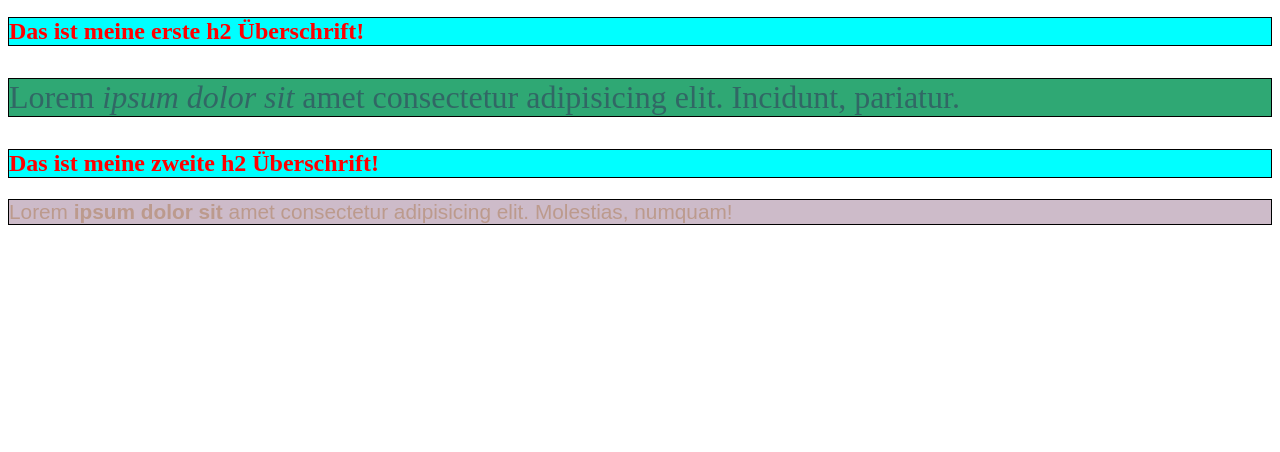
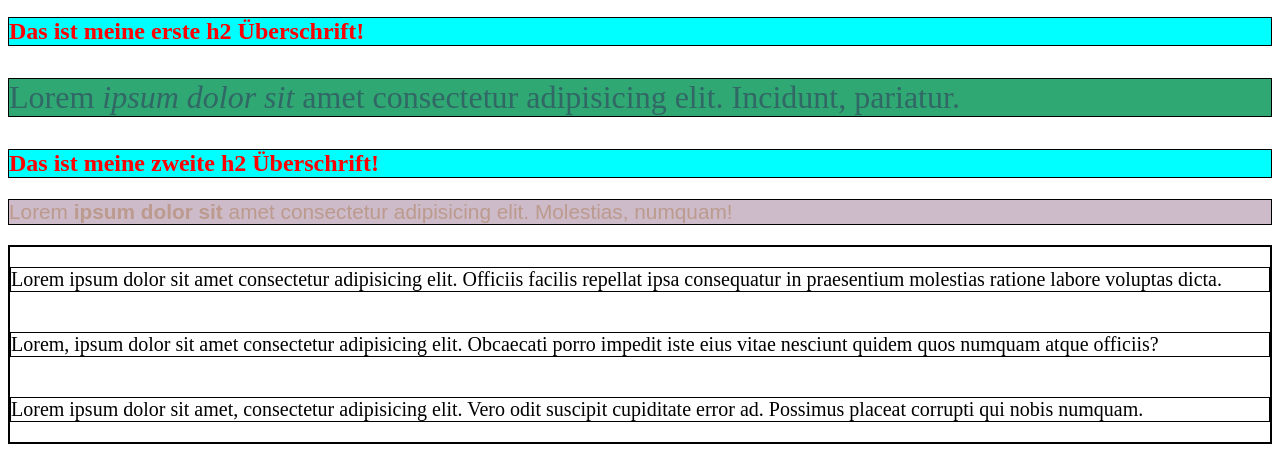
Before and after one commit to QuentinKleinert/Multimedia, a plain HTML site: page Seminar 2/index.html in a window 1280 px wide. Shown: the part 519-971 px from the top of the page. Before the commit the page ends 800 px from the top, so only its background shows below. Drawn offline with Linux system fonts and the light colour scheme.

Commit message:
Übung 2 - Aufgabe 3

```diff
--- a/Seminar 2/index.html
+++ b/Seminar 2/index.html
@@ -54,5 +54,22 @@
       Lorem <b>ipsum dolor sit</b> amet consectetur adipisicing elit. Molestias,
       numquam!
     </p>
+    <div class="flex-container">
+      <p class="flex-item">
+        Lorem ipsum dolor sit amet consectetur adipisicing elit. Officiis
+        facilis repellat ipsa consequatur in praesentium molestias ratione
+        labore voluptas dicta.
+      </p>
+      <p class="flex-item">
+        Lorem, ipsum dolor sit amet consectetur adipisicing elit. Obcaecati
+        porro impedit iste eius vitae nesciunt quidem quos numquam atque
+        officiis?
+      </p>
+      <p class="flex-item">
+        Lorem ipsum dolor sit amet, consectetur adipisicing elit. Vero odit
+        suscipit cupiditate error ad. Possimus placeat corrupti qui nobis
+        numquam.
+      </p>
+    </div>
   </body>
 </html>
--- a/Seminar 2/style.css
+++ b/Seminar 2/style.css
@@ -76,3 +76,15 @@ img {
     background-color: rgb(205, 187, 201);
 
 }
+
+.flex-container {
+    border: 2px solid black;
+    display: flex;
+    flex-direction: column;
+}
+
+.flex-item {
+    border: 1px solid black;
+    font-size: 20px;
+    flex: 1;
+}
```
